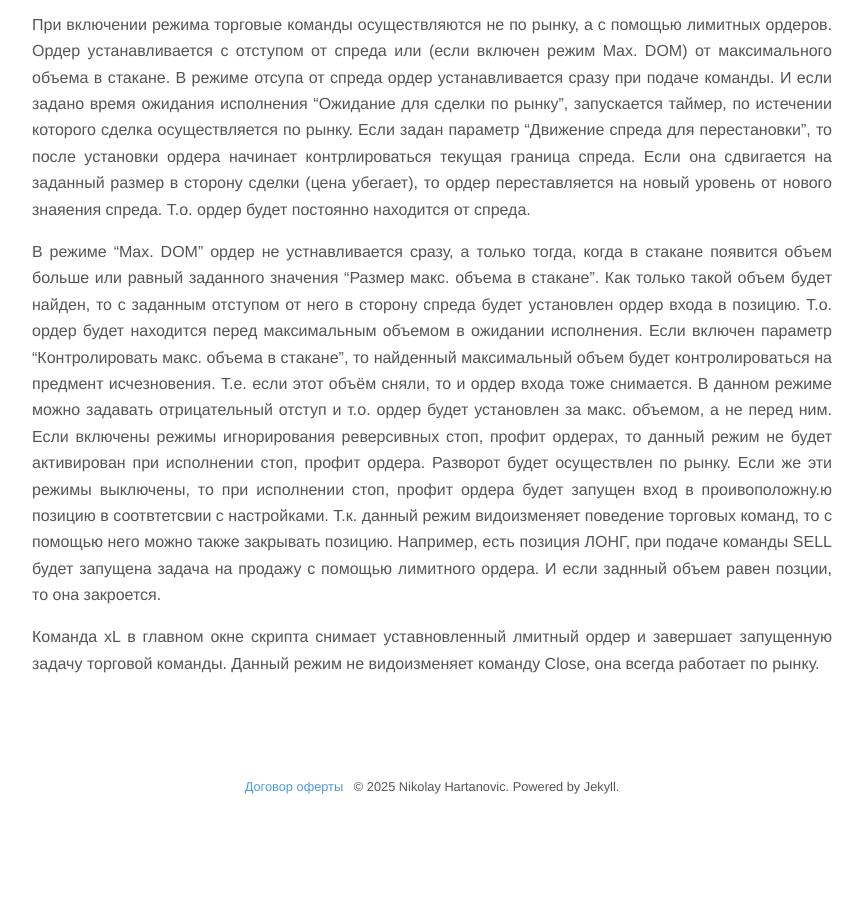
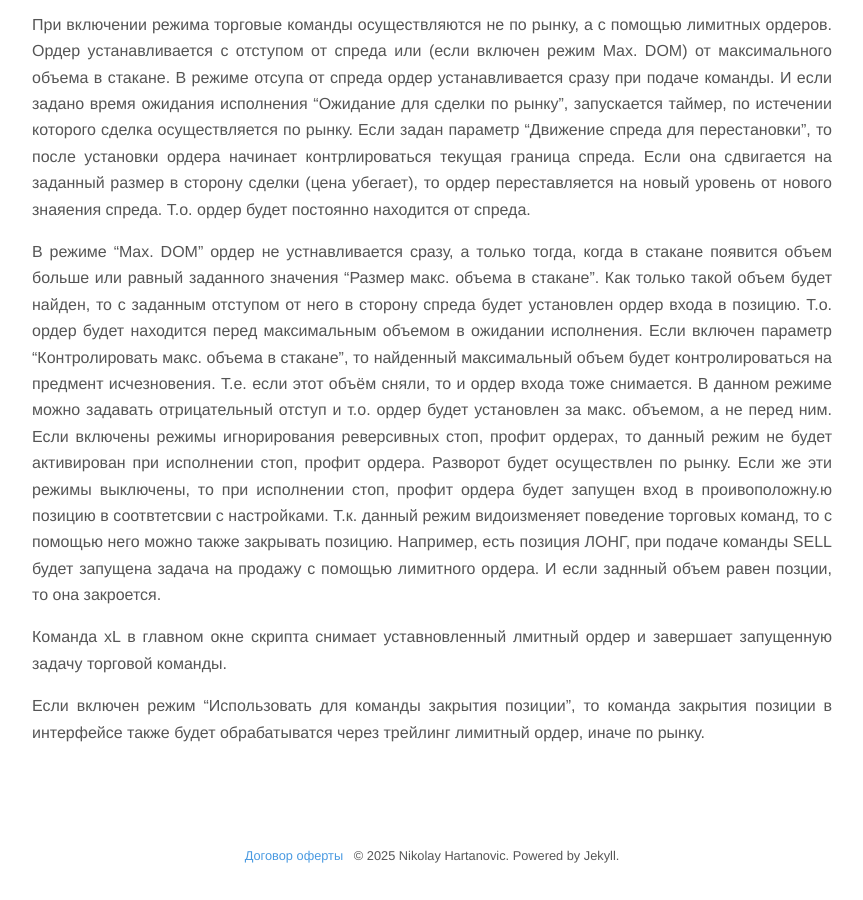
Before and after one commit to nick-nh/nick-nh.github.io, a Jekyll site: the page built from _posts/2025-06-05-algo_open_pos.md, in a window 1280 px wide and 900 px high, scrolled down 2601 px. Shown: the whole window, without its empty margins (208-1071 px from the left). Built offline with Jekyll 4.4.1, drawn with Linux system fonts in a browser that asks for light colours; nearby versions of some CDN libraries; our own code applies the rules of GitHub Pages for plain Markdown files; before the commit the page ends 3433 px from its top, so only the background shows below that.

Commit message:
close setting

```diff
--- a/_posts/2025-06-05-algo_open_pos.md
+++ b/_posts/2025-06-05-algo_open_pos.md
@@ -78,4 +78,5 @@ tags: [скрипт,lua,qlua,квик,quik,сеточник,SmartAlgoNet,авт
 Т.к. данный режим видоизменяет поведение торговых команд, то с помощью него можно также закрывать позицию. Например, есть позиция ЛОНГ, при подаче команды SELL будет запущена задача на продажу с помощью лимитного ордера. И если заднный объем равен позции, то она закроется.
 
 Команда xL в главном окне скрипта снимает уставновленный лмитный ордер и завершает запущенную задачу торговой команды.
-Данный режим не видоизменяет команду Close, она всегда работает по рынку.
+
+Если включен режим "Использовать для команды закрытия позиции", то команда закрытия позиции в интерфейсе также будет обрабатыватся через трейлинг лимитный ордер, иначе по рынку.
```
